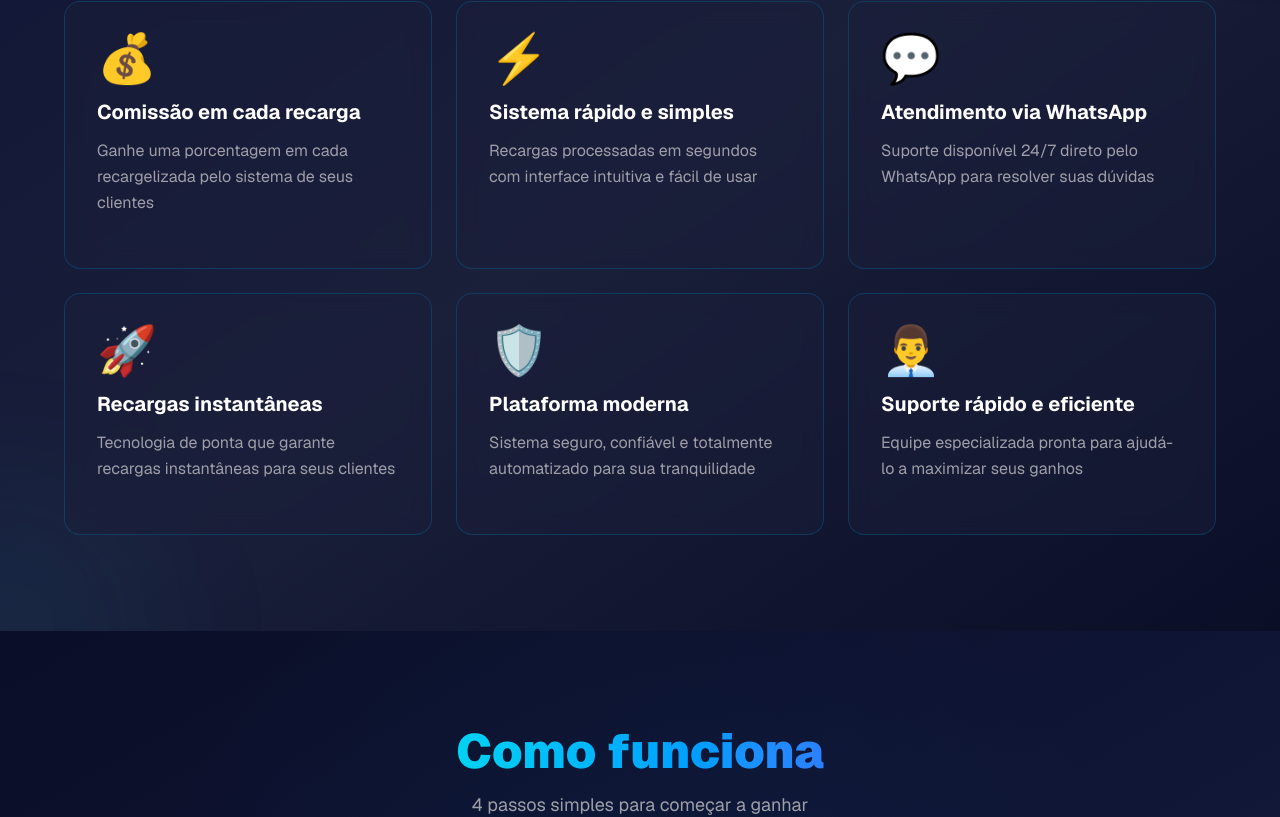
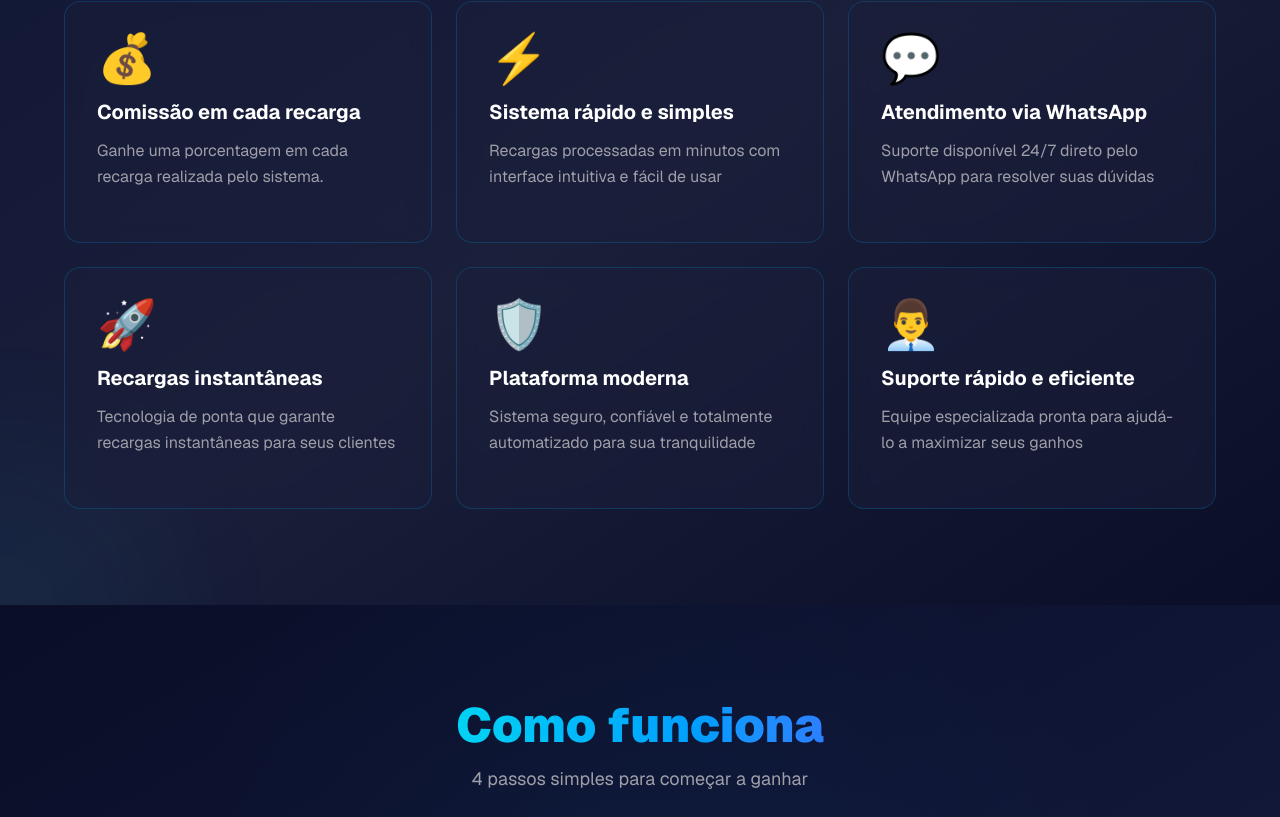
Before and after one commit to AlphaRecargas/AlphaRecargasofc, a Next.js app: page / in a window 1280 px wide. Shown: the part 1051-1868 px from the top of the page. Built offline with nearby package versions, Linux system fonts and the light colour scheme.

Commit message:
Update BenefitsSection.tsx

```diff
--- a/app/components/sections/BenefitsSection.tsx
+++ b/app/components/sections/BenefitsSection.tsx
@@ -6,12 +6,12 @@ const benefits = [
   {
     icon: '💰',
     title: 'Comissão em cada recarga',
-    description: 'Ganhe uma porcentagem em cada recargelizada pelo sistema de seus clientes',
+    description: 'Ganhe uma porcentagem em cada recarga realizada pelo  sistema.',
   },
   {
     icon: '⚡',
     title: 'Sistema rápido e simples',
-    description: 'Recargas processadas em segundos com interface intuitiva e fácil de usar',
+    description: 'Recargas processadas em minutos com interface intuitiva e fácil de usar',
   },
   {
     icon: '💬',
```
